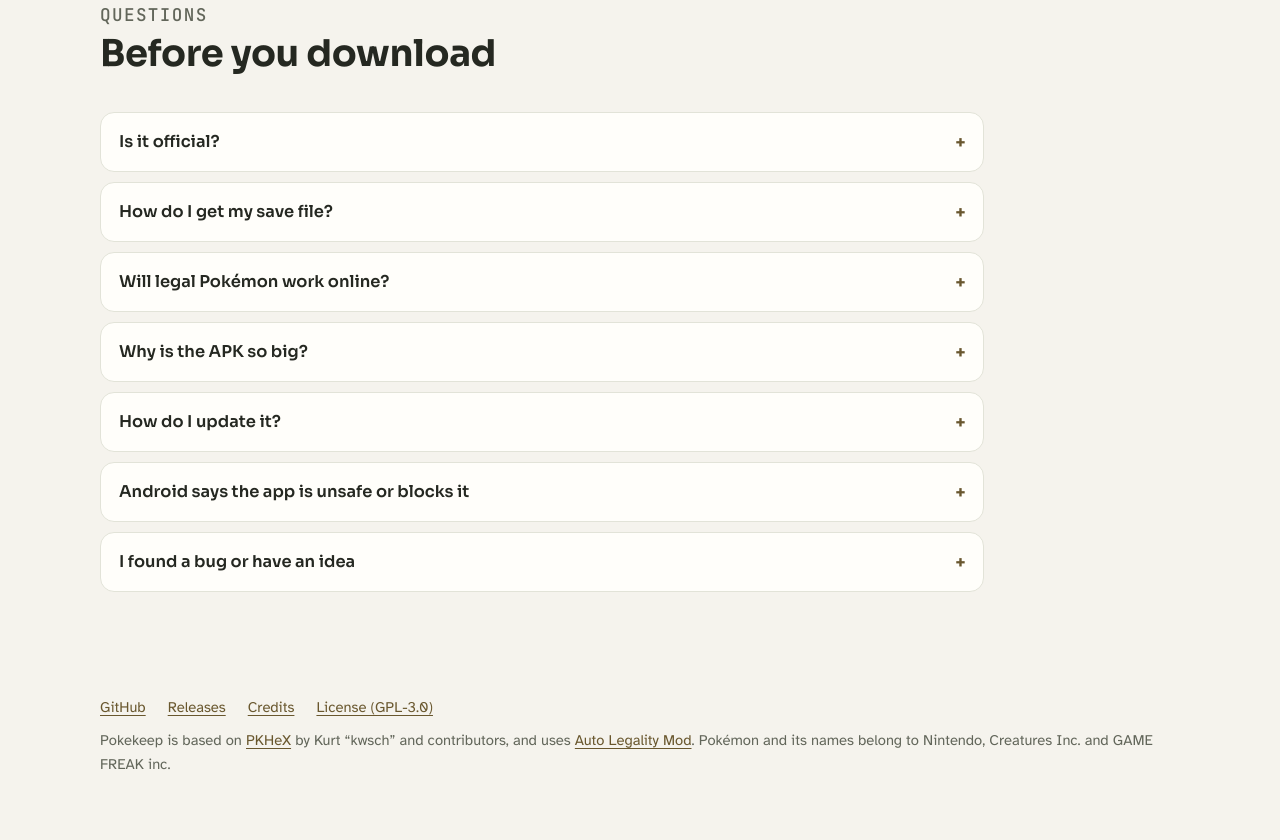
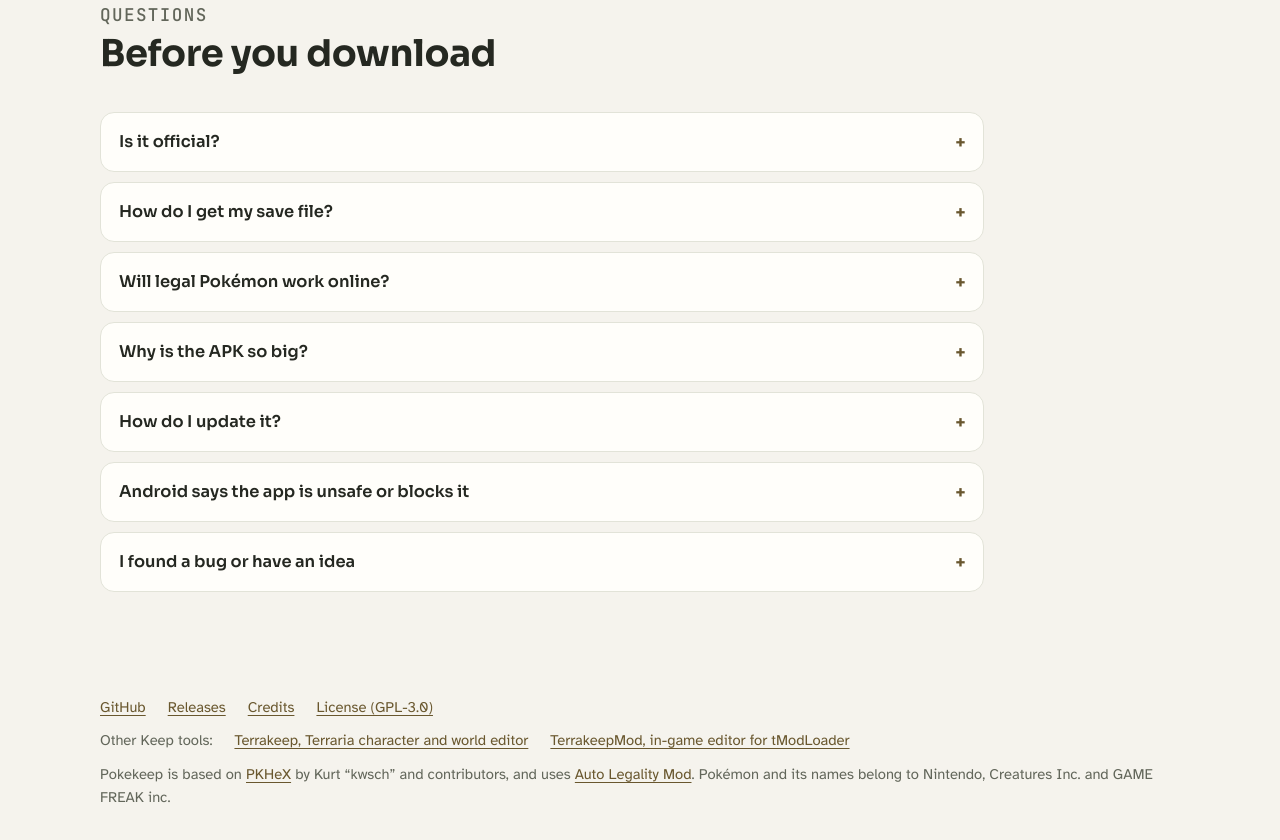
Before and after one commit to adriandelgadoalcalde-alt/Pokekeep, a plain HTML site: page index.html in a window 1280 px wide. Shown: the part 4463-5303 px from the top of the page. Drawn offline with Linux system fonts and the light colour scheme; no server answers.

Commit message:
Web: enlaces a Terrakeep y TerrakeepMod en el pie para que los buscadores lleguen a sus repositorios

```diff
--- a/index.html
+++ b/index.html
@@ -321,6 +321,11 @@ footer .fila { display: flex; flex-wrap: wrap; gap: 8px 22px; }
       <a href="https://github.com/adriandelgadoalcalde-alt/Pokekeep/blob/main/LICENSE" lang="en">License (GPL-3.0)</a>
       <a href="https://github.com/adriandelgadoalcalde-alt/Pokekeep/blob/main/LICENSE" lang="es">Licencia (GPL-3.0)</a>
     </div>
+    <div class="fila">
+      <span><span lang="en">Other Keep tools:</span><span lang="es">Otras herramientas Keep:</span></span>
+      <a href="https://github.com/adriandelgadoalcalde-alt/Terrakeep"><span lang="en">Terrakeep, Terraria character and world editor</span><span lang="es">Terrakeep, editor de personajes y mundos de Terraria</span></a>
+      <a href="https://github.com/adriandelgadoalcalde-alt/TerrakeepMod"><span lang="en">TerrakeepMod, in-game editor for tModLoader</span><span lang="es">TerrakeepMod, editor dentro de la partida para tModLoader</span></a>
+    </div>
     <p><span lang="en">Pokekeep is based on <a href="https://github.com/kwsch/PKHeX">PKHeX</a> by Kurt “kwsch” and contributors, and uses <a href="https://github.com/santacrab2/PKHeX-Plugins">Auto Legality Mod</a>. Pokémon and its names belong to Nintendo, Creatures Inc. and GAME FREAK inc.</span><span lang="es">Pokekeep se basa en <a href="https://github.com/kwsch/PKHeX">PKHeX</a>, de Kurt «kwsch» y colaboradores, y usa <a href="https://github.com/santacrab2/PKHeX-Plugins">Auto Legality Mod</a>. Pokémon y sus nombres son de Nintendo, Creatures Inc. y GAME FREAK inc.</span></p>
   </div>
 </footer>
```
